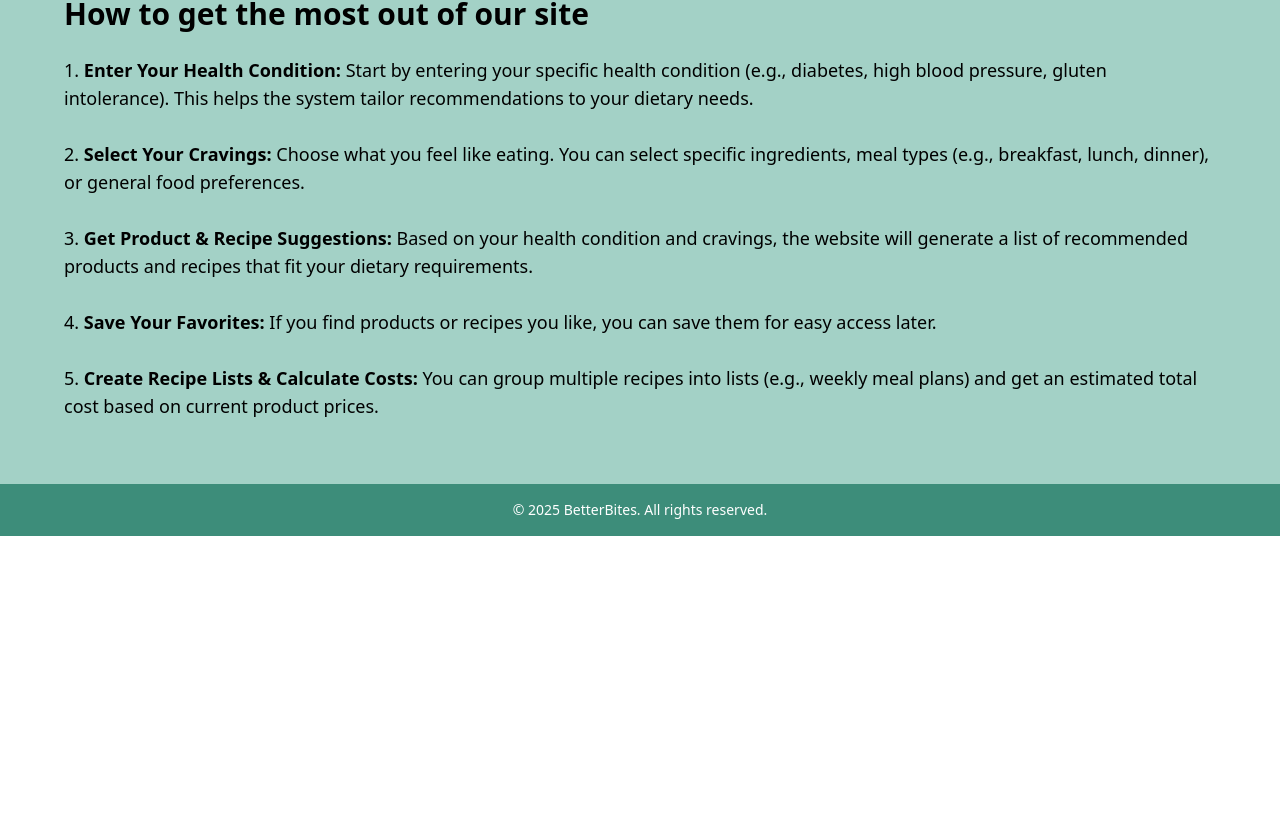
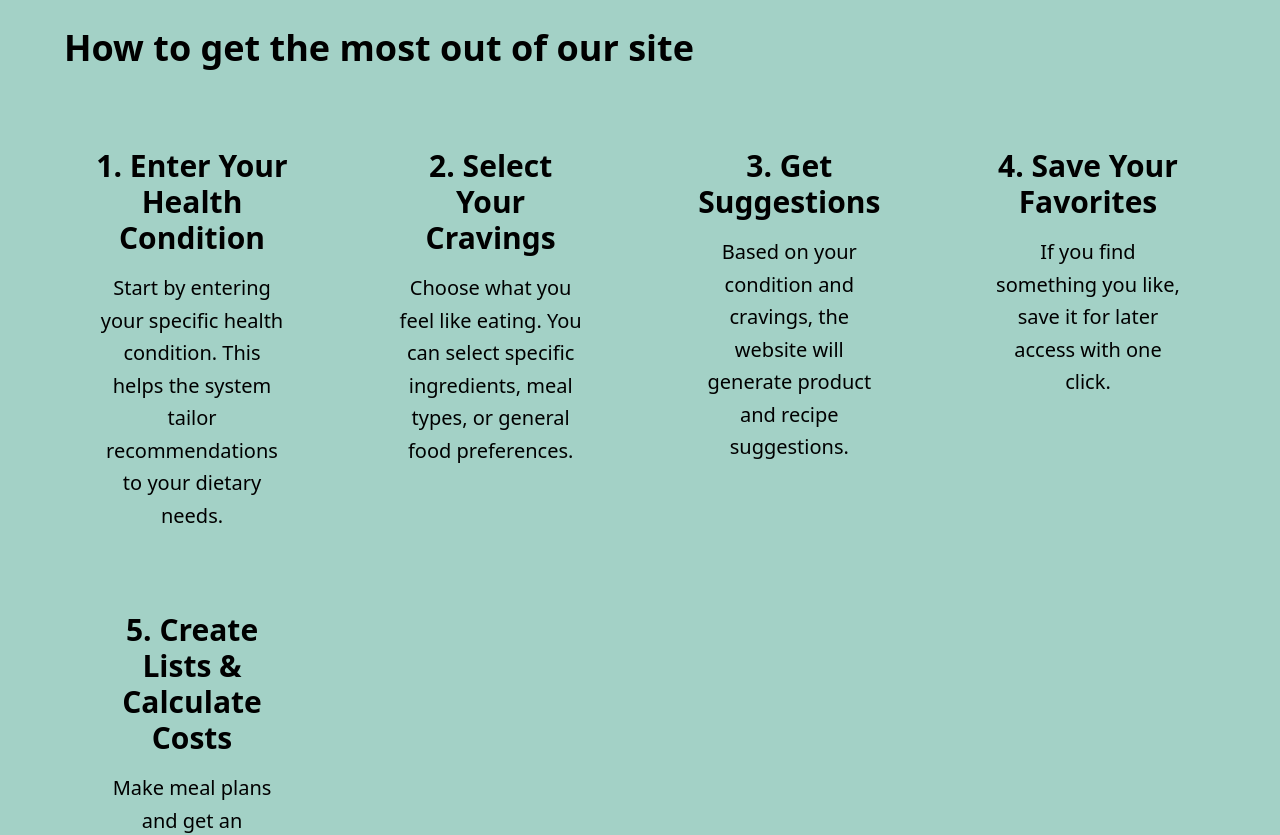
Before and after one commit to ScripterEve/HT11, a React (Vite) app in the folder frontend/: page / in a window 1280 px wide. Shown: the part 735-1570 px from the top of the page. Before the commit the page ends 1271 px from the top, so only its background shows below. Built offline with nearby package versions, Linux system fonts and the light colour scheme.

Commit message:
Fixed the homepage

```diff
--- a/frontend/src/components/HomePage.jsx
+++ b/frontend/src/components/HomePage.jsx
@@ -1,10 +1,9 @@
-import React from 'react';
+import React from "react";
 // import Products from "./components/Products.jsx";
 // import Recipes from "./components/Recipess.jsx";
 import { useNavigate } from "react-router-dom";
 
 const HomePage = () => {
-
   const navigate = useNavigate();
 
   return (
@@ -15,17 +14,18 @@ const HomePage = () => {
             BetterBites
           </h1>
           <p className="text-2xl text-gray-800 mb-6">
-            Where we make the process of searching for healthy food easier and more pleasing.
+            Where we make the process of searching for healthy food easier and
+            more pleasing.
           </p>
           <div className="flex justify-center space-x-6">
             <button
-              onClick={() => navigate('/products')}
+              onClick={() => navigate("/products")}
               className="bg-[#3D8D7A] text-white px-8 py-4 rounded-lg text-lg font-semibold hover:bg-[#317865] transition"
             >
               Go to Products
             </button>
             <button
-              onClick={() => navigate('/recipes')}
+              onClick={() => navigate("/recipes")}
               className="bg-[#3D8D7A] text-white px-8 py-4 rounded-lg text-lg font-semibold hover:bg-[#317865] transition"
             >
               Go to Recipes
@@ -34,19 +34,57 @@ const HomePage = () => {
         </div>
       </div>
 
-      <div className="bg-[#A3D1C6] p-16 pt-8">
-        <h1 className="text-3xl font-bold text-left mb-6">How to get the most out of our site</h1>
-        <p className="text-lg text-left">
-          1. <strong>Enter Your Health Condition:</strong> Start by entering your specific health condition (e.g., diabetes, high blood pressure, gluten intolerance). This helps the system tailor recommendations to your dietary needs.
-          <br /><br />
-          2. <strong>Select Your Cravings:</strong> Choose what you feel like eating. You can select specific ingredients, meal types (e.g., breakfast, lunch, dinner), or general food preferences.
-          <br /><br />
-          3. <strong>Get Product & Recipe Suggestions:</strong> Based on your health condition and cravings, the website will generate a list of recommended products and recipes that fit your dietary requirements.
-          <br /><br />
-          4. <strong>Save Your Favorites:</strong> If you find products or recipes you like, you can save them for easy access later.
-          <br /><br />
-          5. <strong>Create Recipe Lists & Calculate Costs:</strong> You can group multiple recipes into lists (e.g., weekly meal plans) and get an estimated total cost based on current product prices.
-        </p>
+      <div className="bg-[#A3D1C6] p-6 sm:p-16 pt-8">
+        <h1 className="text-3xl sm:text-4xl font-extrabold text-left mb-12">
+          How to get the most out of our site
+        </h1>
+        <div className="flex flex-wrap gap-4 justify-between sm:text-3xl text-center">
+          <div className="p-8 w-full sm:w-64 flex flex-col">
+            <span className="text-2xl sm:text-3xl font-bold mb-4">
+              1. Enter Your Health Condition
+            </span>
+            <p className="text-lg sm:text-xl leading-relaxed">
+              Start by entering your specific health condition. This helps the
+              system tailor recommendations to your dietary needs.
+            </p>
+          </div>
+          <div className="p-8 w-full sm:w-64 flex flex-col">
+            <span className="text-2xl sm:text-3xl font-bold mb-4">
+              2. Select Your Cravings
+            </span>
+            <p className="text-lg sm:text-xl leading-relaxed">
+              Choose what you feel like eating. You can select specific
+              ingredients, meal types, or general food preferences.
+            </p>
+          </div>
+          <div className="p-8 w-full sm:w-64 flex flex-col">
+            <span className="text-2xl sm:text-3xl font-bold mb-4">
+              3. Get Suggestions
+            </span>
+            <p className="text-lg sm:text-xl leading-relaxed">
+              Based on your condition and cravings, the website will generate
+              product and recipe suggestions.
+            </p>
+          </div>
+          <div className="p-8 w-full sm:w-64 flex flex-col">
+            <span className="text-2xl sm:text-3xl font-bold mb-4">
+              4. Save Your Favorites
+            </span>
+            <p className="text-lg sm:text-xl leading-relaxed">
+              If you find something you like, save it for later access with one
+              click.
+            </p>
+          </div>
+          <div className="p-8 w-full sm:w-64 flex flex-col">
+            <span className="text-2xl sm:text-3xl font-bold mb-4">
+              5. Create Lists & Calculate Costs
+            </span>
+            <p className="text-lg sm:text-xl leading-relaxed">
+              Make meal plans and get an estimated cost based on live product
+              prices.
+            </p>
+          </div>
+        </div>
       </div>
     </div>
   );
```
